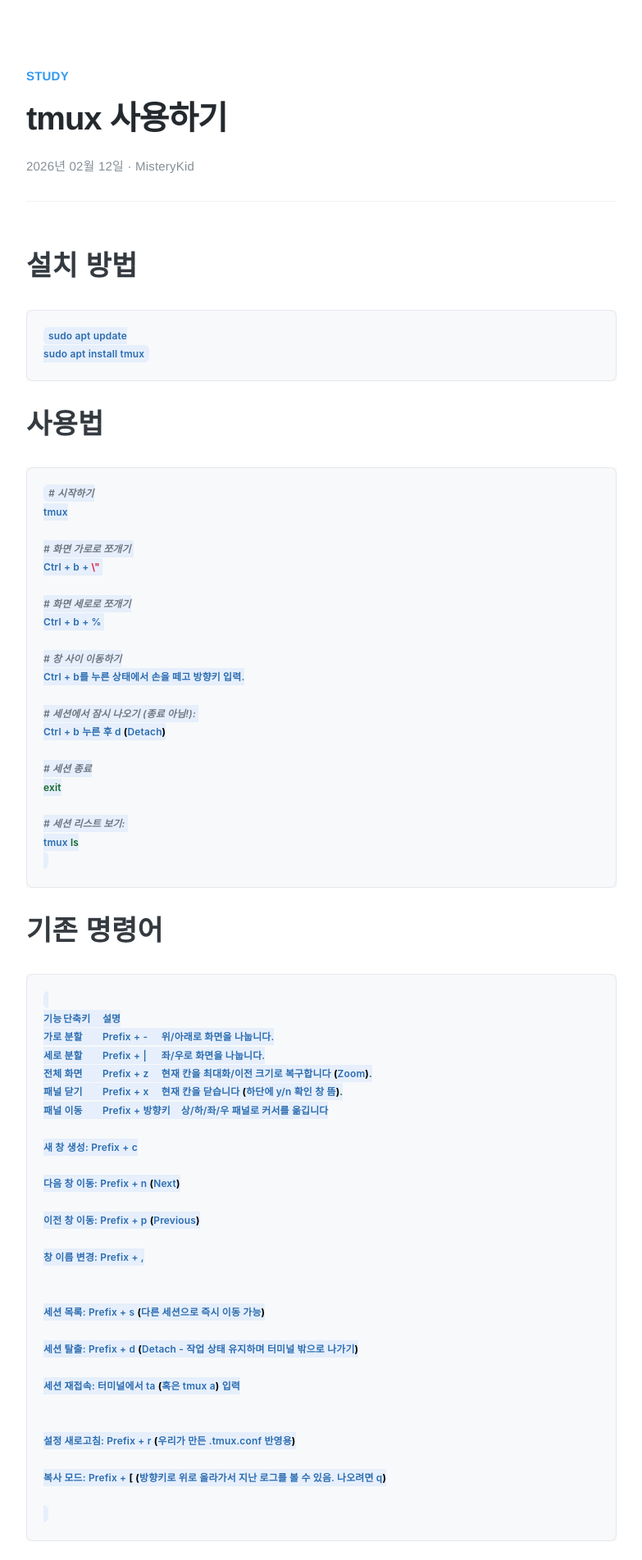
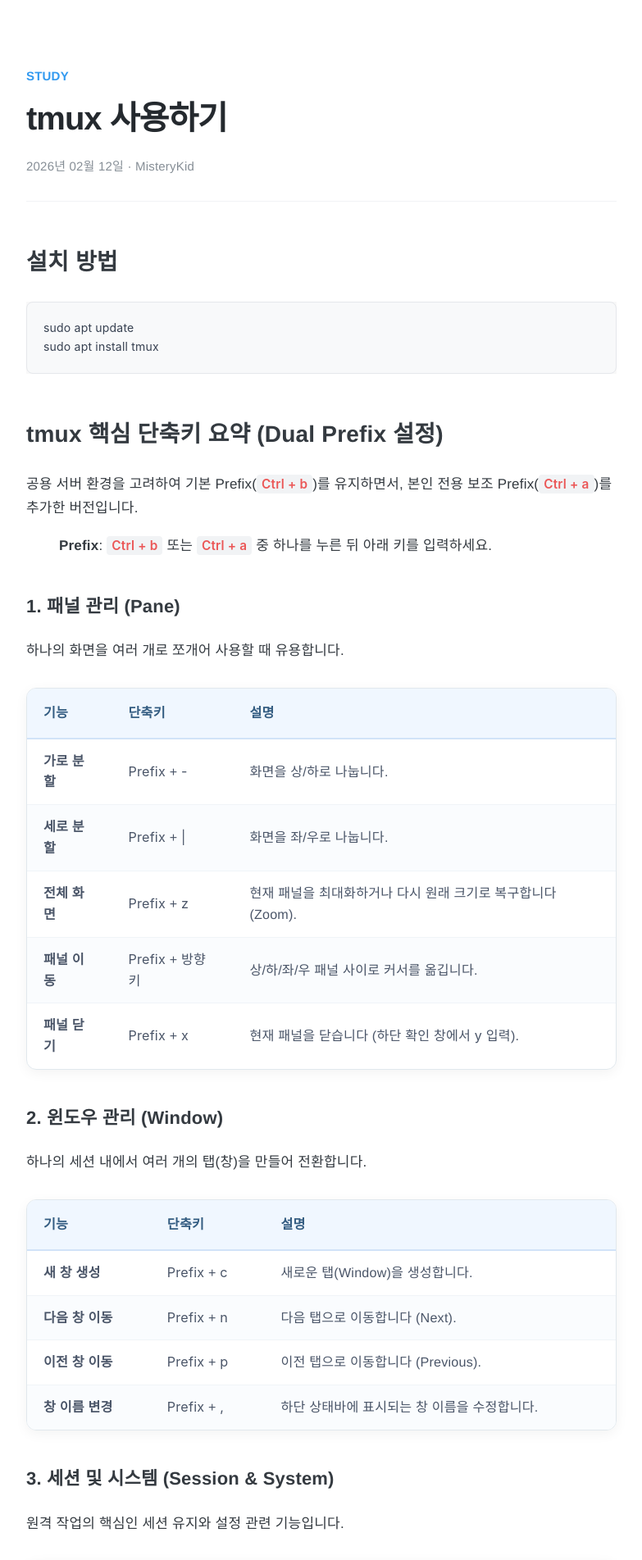
Before and after one commit to MisteryKid/MisteryKid.github.io, a Jekyll site: the page built from _posts/Study/2026-02-27-tmux.md, in a window 1280 px wide. Shown: the top 1903 px of the page at 82% size, without its empty margins (248-1031 px from the left). Built offline with Jekyll 4.4.1, drawn with Linux system fonts in a browser that asks for light colours.

Commit message:
ㄹㄹㄹ

````diff
--- a/_layouts/post.html
+++ b/_layouts/post.html
@@ -13,15 +13,16 @@
 /* 깃 블로그 전체 표 디자인 - Soft Blue 테마 */
 table {
     width: 100%;
-    border-collapse: separate;
+    border-collapse: separate; /* 테두리 둥글게 처리를 위해 separate 사용 */
     border-spacing: 0;
     margin: 30px 0;
     font-size: 0.95em;
     border-radius: 12px;
-    overflow: hidden;
-    box-shadow: 0 4px 15px rgba(0, 0, 0, 0.05);
-    /* border: 1px solid #e1e8ed;  <-- 이 줄을 삭제하거나 주석 처리하세요 */
+    overflow: hidden; /* 둥근 모서리 밖으로 내용이 나가지 않게 함 */
+    box-shadow: 0 4px 15px rgba(0, 0, 0, 0.05); /* 은은한 그림자 */
+    border: 1px solid #e1e8ed;
 }
+
 table thead tr {
     background-color: #f0f7ff; /* 아주 연한 파란색 배경 */
     color: #335c81;            /* 짙은 파란색 글자 */
@@ -58,15 +59,7 @@ table tbody tr:last-of-type td {
 }
 
 /* 단축키 강조용 스타일 (표 안의 code 태그) */
-code {
-    background-color: #e6effb; /* 연한 블루 강조 */
-    color: #2b6cb0;            /* 블루 포인트 컬러 */
-    padding: 3px 6px;
-    border-radius: 6px;
-    font-size: 0.85em;
-    font-weight: 600;
-    font-family: "SFMono-Regular", Consolas, monospace;
-}
+
 
         .layout-wrapper {
             display: flex;
--- a/_posts/Study/2026-02-27-tmux.md
+++ b/_posts/Study/2026-02-27-tmux.md
@@ -7,70 +7,10 @@ layout: post
 ---
 
 
-# 설치 방법
+## 설치 방법
 ```
 sudo apt update
 sudo apt install tmux
-```
-
-
-# 사용법
-
-``` shell
-# 시작하기
-tmux
-
-# 화면 가로로 쪼개기
-Ctrl + b + \"
-
-# 화면 세로로 쪼개기
-Ctrl + b + %
-
-# 창 사이 이동하기
-Ctrl + b를 누른 상태에서 손을 떼고 방향키 입력.
-
-# 세션에서 잠시 나오기 (종료 아님!):
-Ctrl + b 누른 후 d (Detach)
-
-# 세션 종료
-exit
-
-# 세션 리스트 보기:
-tmux ls
-
-```
-
-# 기존 명령어
-```shell
-
-기능	단축키	설명
-가로 분할	Prefix + -	위/아래로 화면을 나눕니다.
-세로 분할	Prefix + |	좌/우로 화면을 나눕니다.
-전체 화면	Prefix + z	현재 칸을 최대화/이전 크기로 복구합니다 (Zoom).
-패널 닫기	Prefix + x	현재 칸을 닫습니다 (하단에 y/n 확인 창 뜸).
-패널 이동	Prefix + 방향키	상/하/좌/우 패널로 커서를 옮깁니다
-
-새 창 생성: Prefix + c
-
-다음 창 이동: Prefix + n (Next)
-
-이전 창 이동: Prefix + p (Previous)
-
-창 이름 변경: Prefix + ,
-
-
-세션 목록: Prefix + s (다른 세션으로 즉시 이동 가능)
-
-세션 탈출: Prefix + d (Detach - 작업 상태 유지하며 터미널 밖으로 나가기)
-
-세션 재접속: 터미널에서 ta (혹은 tmux a) 입력
-
-
-설정 새로고침: Prefix + r (우리가 만든 .tmux.conf 반영용)
-
-복사 모드: Prefix + [ (방향키로 위로 올라가서 지난 로그를 볼 수 있음. 나오려면 q)
-
-
 ```
 
 ## tmux 핵심 단축키 요약 (Dual Prefix 설정)
@@ -117,8 +57,6 @@ tmux ls
 # conf 설정
 
 ``` shell
-
-
 # conf파일 생성
 vim ~/.tmux.conf
 
````
